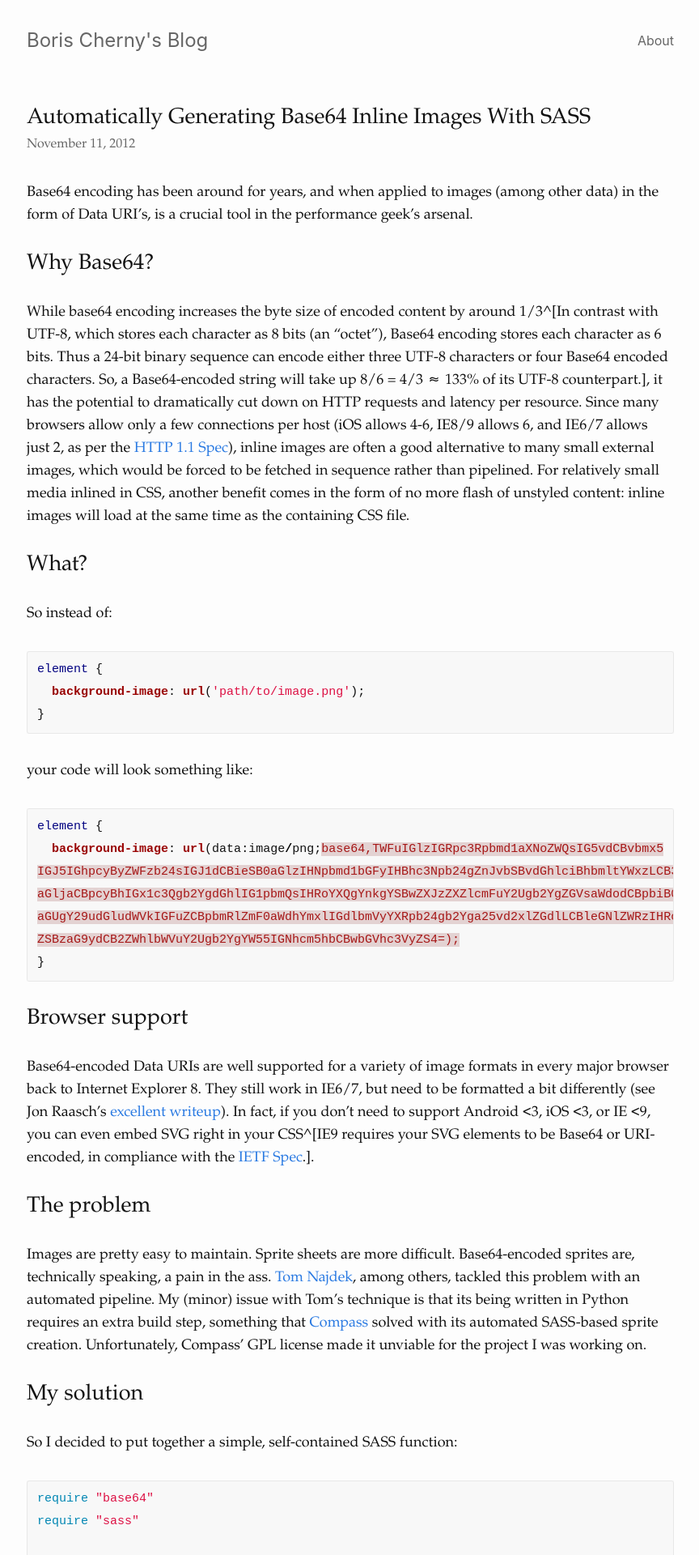
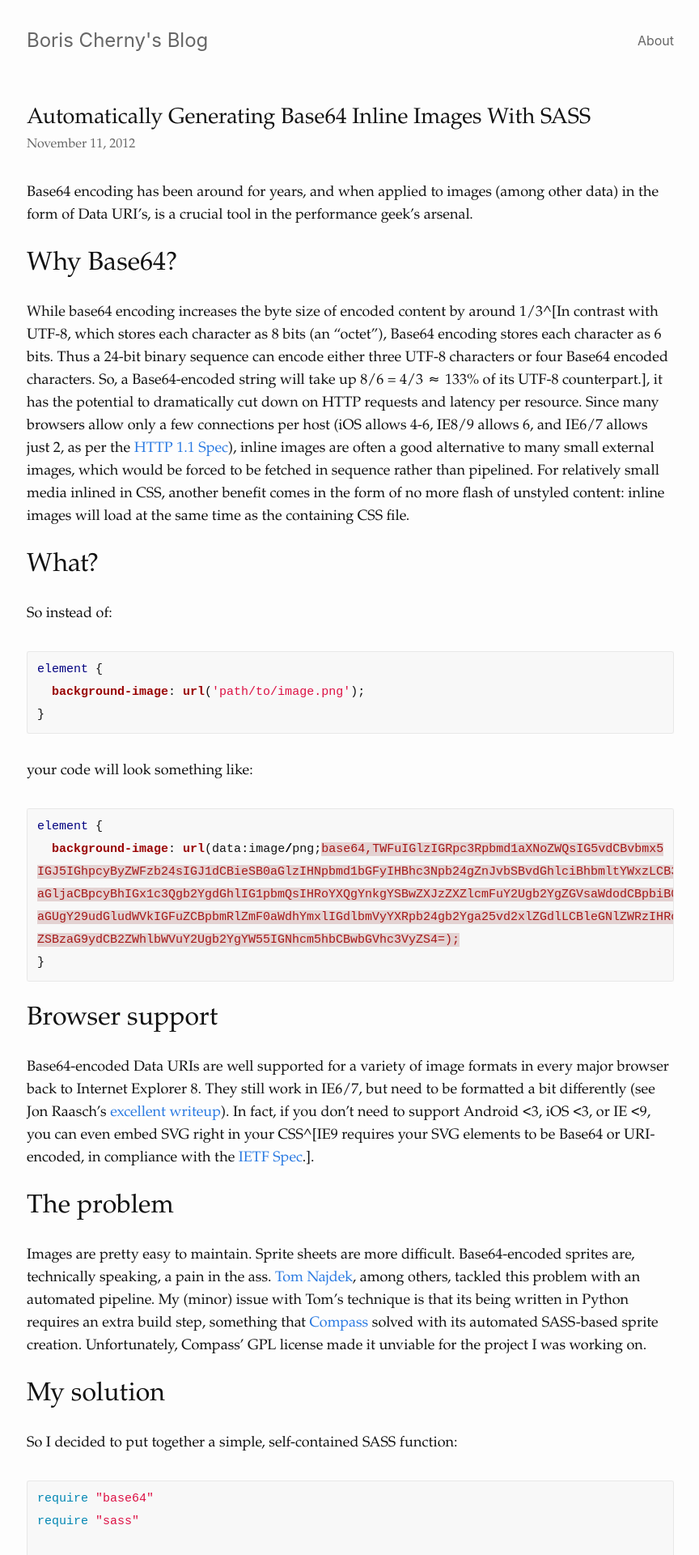
Before and after one commit to bcherny/bcherny.github.io, a Jekyll site: the page built from _posts/2012-11-11-Automatically-generating-base64-inline-images-with-SASS.md, in a window 1280 px wide. Shown: the top 1920 px of the page at 81% size, without its empty margins (207-1071 px from the left). Built offline with Jekyll 4.4.1, drawn with Linux system fonts in a browser that asks for light colours.

Commit message:
improve mobile styles

```diff
--- a/_sass/post.scss
+++ b/_sass/post.scss
@@ -1,6 +1,7 @@
 .content {
   font: 18px/28px Palatino, 'Palatino Linotype', Georgia, Times,
     'Times New Roman', serif;
+  margin-bottom: 30px;
   text-rendering: optimizelegibility;
 
   .title {
@@ -12,43 +13,37 @@
     font-size: 16px;
   }
 
-  // @media screen and (max-width: 800px) {
-  //   .post-title {
-  //     font-size: 36px;
-  //   }
-  // }
-
-  .post-content {
-    margin-bottom: 30px;
-  }
-
-  .post-content h2 {
+  h2 {
     font-size: 32px;
   }
 
   @media screen and (max-width: 800px) {
-    .post-content h2 {
-      font-size: 28px;
+    h2 {
+      font-size: 22px;
     }
   }
 
-  .post-content h3 {
+  h3 {
     font-size: 26px;
   }
 
   @media screen and (max-width: 800px) {
-    .post-content h3 {
+    h3 {
       font-size: 22px;
     }
   }
 
-  .post-content h4 {
+  h4 {
     font-size: 20px;
   }
 
   @media screen and (max-width: 800px) {
-    .post-content h4 {
+    h4 {
       font-size: 18px;
     }
   }
+
+  hr {
+    margin-bottom: 32px;
+  }
 }
--- a/css/main.scss
+++ b/css/main.scss
@@ -20,6 +20,7 @@ body {
   font-kerning: normal;
   min-height: 100vh;
   margin: 0 auto;
+  padding: 0 20px;
   max-width: 800px;
 }
 
```
